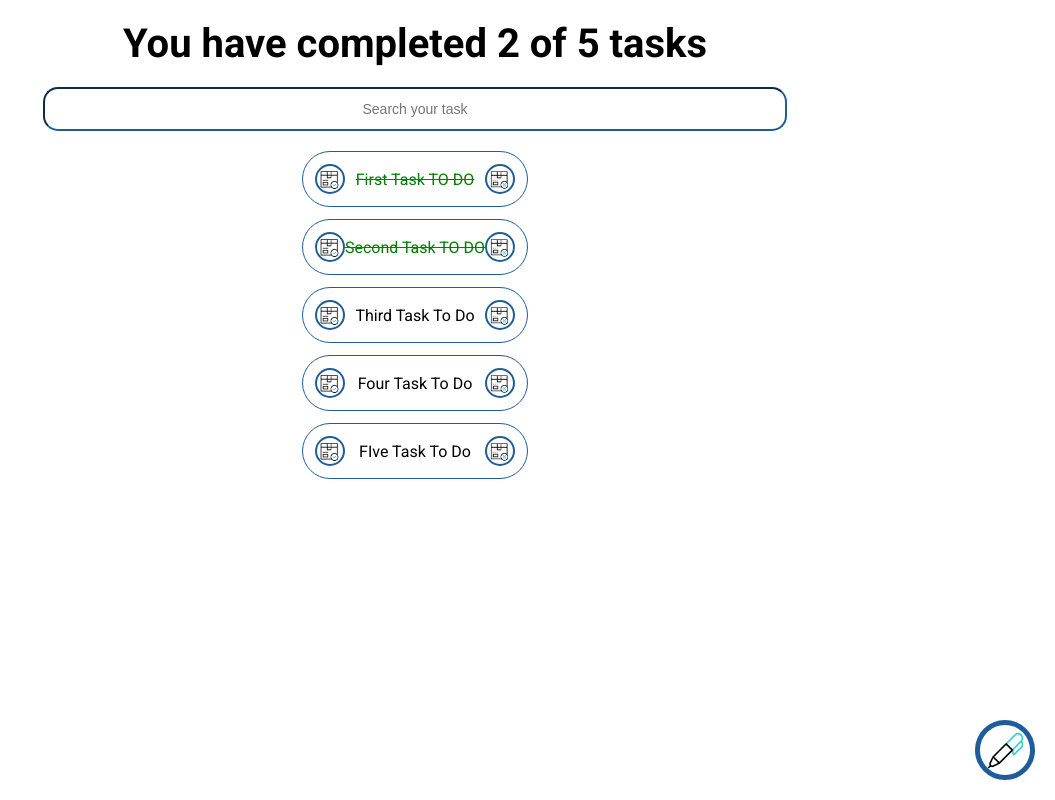
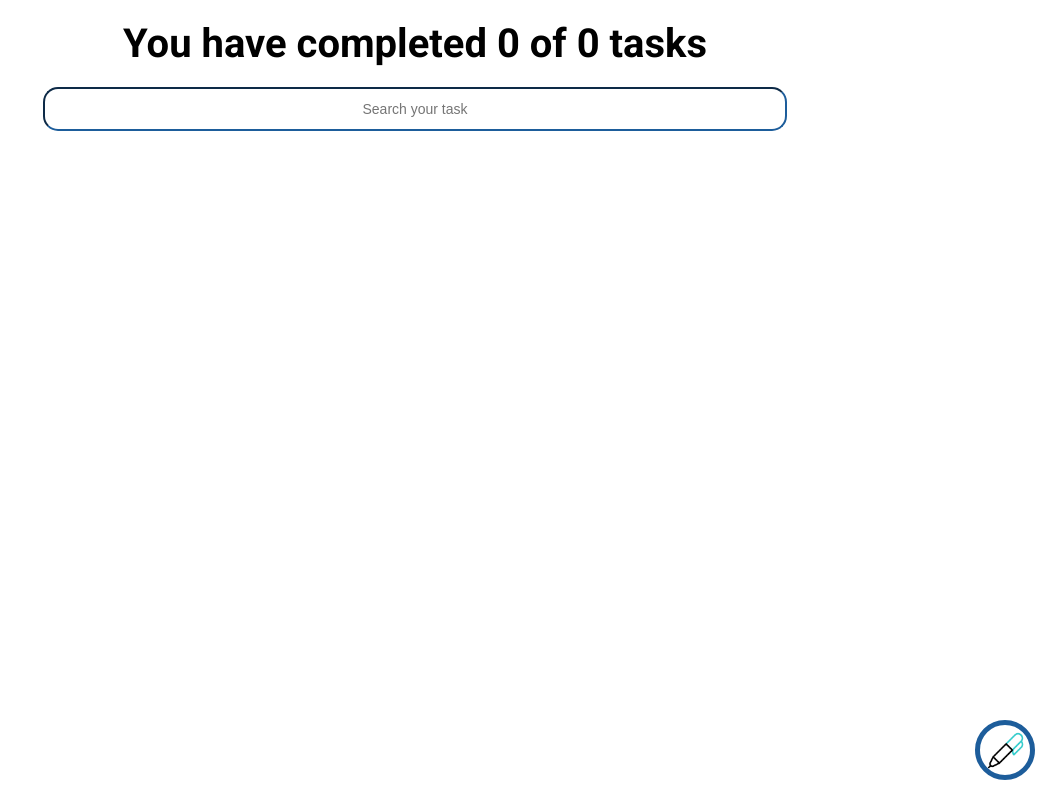
Before and after one commit to Diegofergamboa/Task-Sphere, a React (Vite) app: page / in a window 1280 px wide. Shown: the whole page, without its empty margins (225-1280 px from the left). Built offline with nearby package versions, Linux system fonts and the light colour scheme.

Commit message:
LocalStorage added

```diff
--- a/src/App.jsx
+++ b/src/App.jsx
@@ -1,9 +1,9 @@
-import React, { useState } from 'react';
-import { TodoCounter } from './components/TodoCounter';
-import { TodoSearch } from './components/TodoSearch.jsx';
-import { TodoList } from './components/TodoList.jsx';
-import { TodoItem } from './components/TodoItem';
-import { CreateTodoButton } from './components/CreateTodoButton';
+import React, { useState } from 'react'
+import { TodoCounter } from './components/TodoCounter'
+import { TodoSearch } from './components/TodoSearch.jsx'
+import { TodoList } from './components/TodoList.jsx'
+import { TodoItem } from './components/TodoItem'
+import { CreateTodoButton } from './components/CreateTodoButton'
 
 const defaultTodos = [
   { text: 'First Task TO DO', completed: true },
@@ -13,9 +13,29 @@
   { text: 'FIve Task To Do', completed: false },
 ]
 
+const useLocalStorage = (itemName, initialValue) => {
+  const localStorageItem = localStorage.getItem(itemName)
+
+  let parsedItem
+  if (!parsedItem) {
+    localStorage.setItem(itemName, JSON.stringify(initialValue))
+    parsedItem = initialValue
+  } else (
+    parsedItem = JSON.parse(localStorageItem)
+  )
+  const [item, setItem] = React.useState(parsedItem);
+
+  const saveItem = (newItem) => {
+    localStorage.setItem(itemName, JSON.stringify(newItem))
+    setItem(newItem)
+  }
+
+  return [item, saveItem]
+}
+
 function App() {
   {/*  Setup for the todos render */ }
-  const [todos, setTodos] = useState(defaultTodos)
+  const [todos, saveTodos] = useLocalStorage('TODOS_V1', [])
 
   {/*  Setup for the todos counter */ }
   const todosCompleted = todos.filter(todo => todo.completed).length
@@ -30,14 +50,14 @@
     const newTodos = [...todos]
     const todoIndex = newTodos.findIndex(todo => todo.text == textTodo)
     newTodos[todoIndex].completed = true
-    return setTodos(newTodos)
+    return saveTodos(newTodos)
   }
 
   const deleteTodo = (textTodo) => {
     const newTodos = [...todos]
     const todoIndex = newTodos.findIndex(todo => todo.text == textTodo)
     newTodos.splice(todoIndex, 1)
-    return setTodos(newTodos)
+    return saveTodos(newTodos)
   }
 
   return (
```
